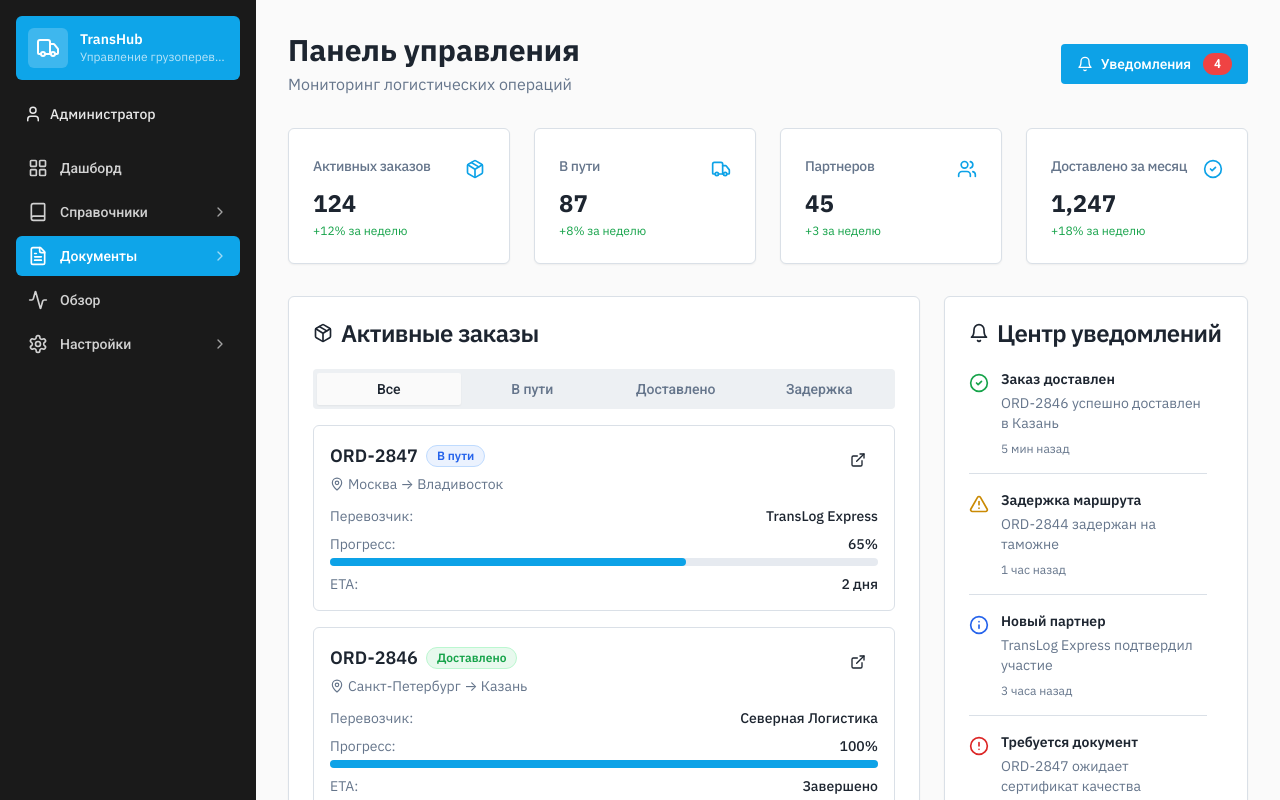
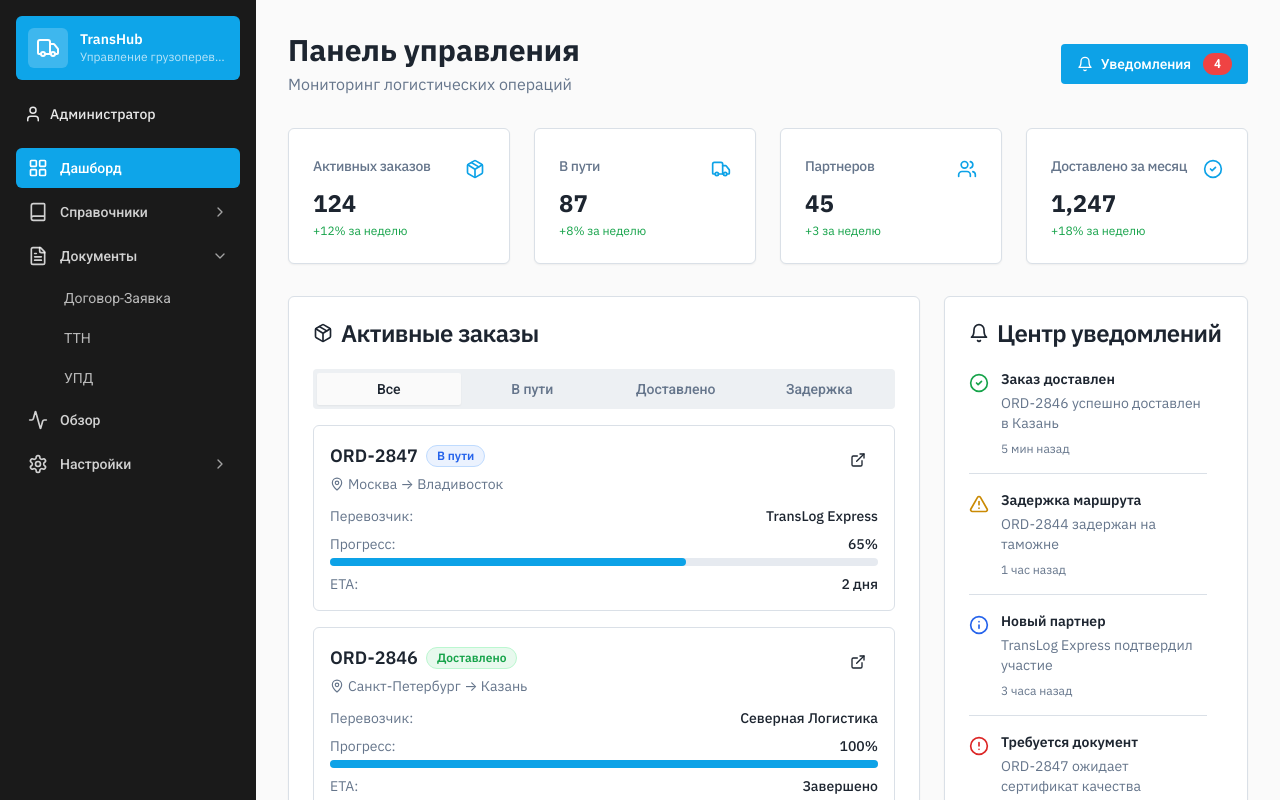
Before and after one commit to pr-poehali-dev/multiport-transport-network, a React (Vite) app: page / in a window 1280 px wide. Both pictures are taken after a click on the button "Документы". Shown: the top 800 px of the page. Built offline with nearby package versions, Linux system fonts and the light colour scheme.

Commit message:
feat: подменю документы - договор и ТТН

```diff
--- a/src/pages/Index.tsx
+++ b/src/pages/Index.tsx
@@ -27,6 +27,7 @@ interface Notification {
 function Index() {
   const [activeSection, setActiveSection] = useState('dashboard');
   const [referencesOpen, setReferencesOpen] = useState(false);
+  const [documentsOpen, setDocumentsOpen] = useState(false);
 
   const orders: Order[] = [
     { id: 'ORD-2847', route: 'Москва → Владивосток', status: 'В пути', carrier: 'TransLog Express', progress: 65, eta: '2 дня' },
@@ -138,20 +139,39 @@ function Index() {
               )}
             </div>
 
+            <div>
               <button
-              onClick={() => setActiveSection('documents')}
-              className={`w-full flex items-center justify-between px-3 py-2.5 rounded-lg transition-all ${
-                activeSection === 'documents'
-                  ? 'bg-[#0ea5e9] text-white'
-                  : 'text-white/80 hover:bg-white/5'
-              }`}
+                onClick={() => setDocumentsOpen(!documentsOpen)}
+                className="w-full flex items-center justify-between px-3 py-2.5 rounded-lg transition-all text-white/80 hover:bg-white/5"
               >
                 <div className="flex items-center gap-3">
                   <Icon name="FileText" size={20} />
                   <span className="text-sm font-medium">Документы</span>
                 </div>
-              <Icon name="ChevronRight" size={16} className="text-white/60" />
+                <Icon name="ChevronRight" size={16} className={`text-white/60 transition-transform ${documentsOpen ? 'rotate-90' : ''}`} />
               </button>
+              {documentsOpen && (
+                <div className="mt-1 ml-9 space-y-1">
+                  {[
+                    { id: 'contract', label: 'Договор-Заявка' },
+                    { id: 'ttn', label: 'ТТН' },
+                    { id: 'upd', label: 'УПД' },
+                  ].map((subItem) => (
+                    <button
+                      key={subItem.id}
+                      onClick={() => setActiveSection(subItem.id)}
+                      className={`w-full text-left px-3 py-2 rounded-lg text-sm transition-all ${
+                        activeSection === subItem.id
+                          ? 'bg-white/10 text-white'
+                          : 'text-white/70 hover:bg-white/5 hover:text-white/90'
+                      }`}
+                    >
+                      {subItem.label}
+                    </button>
+                  ))}
+                </div>
+              )}
+            </div>
 
             <button
               onClick={() => setActiveSection('overview')}
```
Lines whose indentation alone changed are shown as unchanged.
